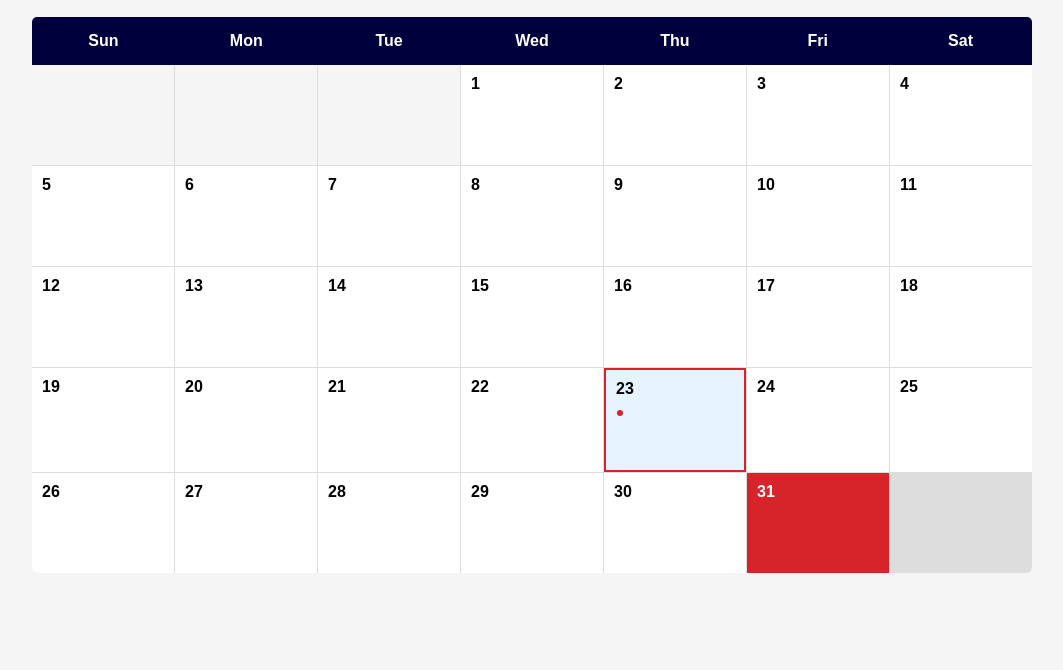
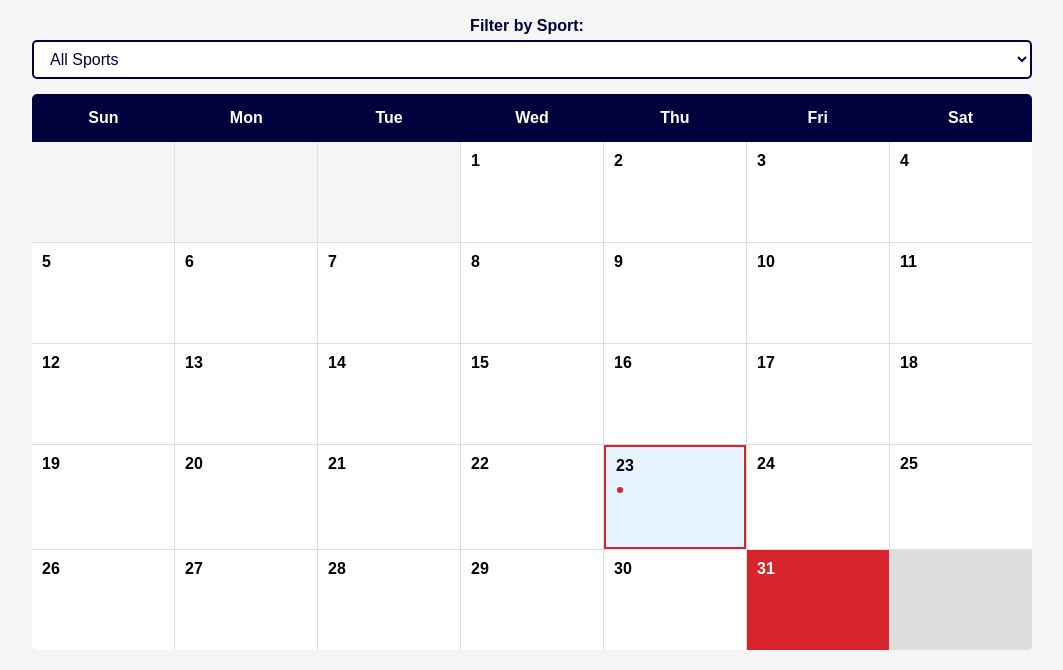
Before and after one commit to MilossGIT/Sportradar-FE-task, a website: page index.html in a window 1280 px wide. Shown: the part 197-867 px from the top of the page, without its empty margins (108-1171 px from the left). Before the commit the page ends 800 px from the top, so only its background shows below. Drawn offline with Linux system fonts and the light colour scheme.

Commit message:
Add sport filtering functionality

```diff
--- a/index.html
+++ b/index.html
@@ -23,6 +23,15 @@
           <button id="prev-month">&lt; Previous</button>
           <h2 id="current-month">October 2025</h2>
           <button id="next-month">Next &gt;</button>
+        </div>
+
+        <div class="filter-section">
+          <label for="sport-filter">Filter by Sport:</label>
+          <select id="sport-filter">
+            <option value="">All Sports</option>
+            <option value="football">Football</option>
+            <option value="ice-hockey">Ice Hockey</option>
+          </select>
         </div>
 
         <div class="calendar">
--- a/script.js
+++ b/script.js
@@ -86,6 +86,11 @@ function setupButtons() {
     document.getElementById('close-modal').onclick = function () {
         document.getElementById('event-modal').style.display = 'none';
     };
+
+    // Sport filter
+    document.getElementById('sport-filter').onchange = function () {
+        showCalendar();
+    };
 }
 
 // Show calendar
@@ -115,11 +120,17 @@ function showCalendar() {
         let hasEvents = false;
         const dayEvents = [];
 
-        // Check if this day has events
+        // Get selected sport filter
+        const selectedSport = document.getElementById('sport-filter').value;
+
+        // Check if this day has events (with filter)
         for (let j = 0; j < events.length; j++) {
             if (events[j].dateVenue === dateString) {
-                hasEvents = true;
-                dayEvents.push(events[j]);
+                // Apply sport filter
+                if (selectedSport === '' || events[j].sport === selectedSport) {
+                    hasEvents = true;
+                    dayEvents.push(events[j]);
+                }
             }
         }
 
@@ -153,11 +164,15 @@ function showCalendar() {
 // Show event details
 function showEventDetails(dateString) {
     const dayEvents = [];
+    const selectedSport = document.getElementById('sport-filter').value;
 
-    // Find events for this day
+    // Find events for this day (with filter)
     for (let i = 0; i < events.length; i++) {
         if (events[i].dateVenue === dateString) {
-            dayEvents.push(events[i]);
+            // Apply sport filter
+            if (selectedSport === '' || events[i].sport === selectedSport) {
+                dayEvents.push(events[i]);
+            }
         }
     }
 
--- a/styles.css
+++ b/styles.css
@@ -78,6 +78,26 @@ body {
 #current-month {
   color: #00003c;
   margin: 0;
+}
+
+.filter-section {
+  margin: 15px 0;
+  text-align: center;
+}
+
+.filter-section label {
+  color: #00003c;
+  margin-right: 10px;
+  font-weight: bold;
+}
+
+.filter-section select {
+  padding: 8px 12px;
+  border: 2px solid #00003c;
+  border-radius: 5px;
+  background-color: white;
+  color: #00003c;
+  cursor: pointer;
 }
 
 .calendar {
```
